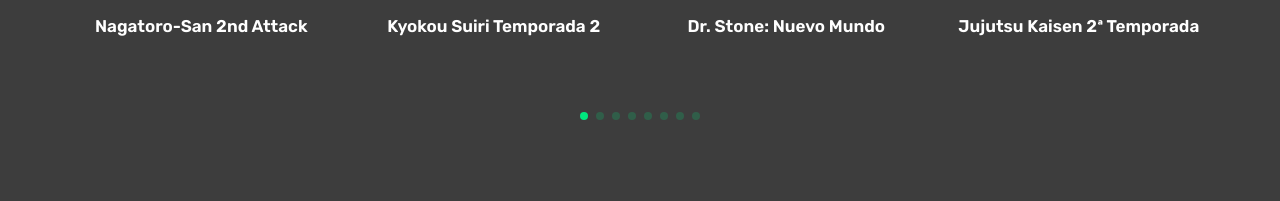
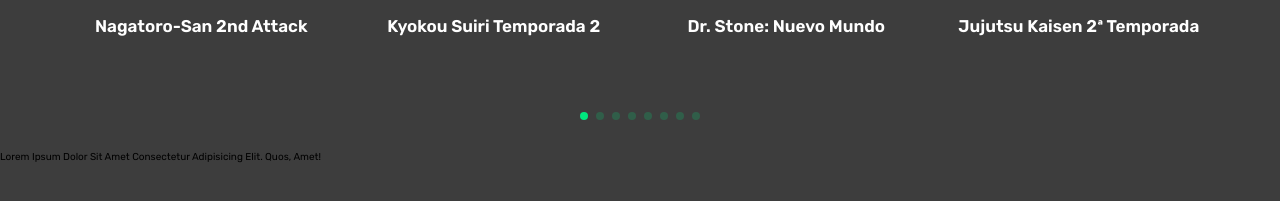
Before and after one commit to jos3lo89/header33, a plain HTML site: page index.html in a window 1280 px wide. Shown: the part 433-634 px from the top of the page. Drawn offline with nearby package versions, Linux system fonts and the light colour scheme.

Commit message:
6 commit

```diff
--- a/index.html
+++ b/index.html
@@ -109,6 +109,8 @@
 		</section>
 		<!-- swiper js section end -->
 
+		<p>Lorem ipsum dolor sit amet consectetur adipisicing elit. Quos, amet!</p>
+
 		<!-- swiper js -->
 		<script src="https://cdn.jsdelivr.net/npm/swiper@9/swiper-bundle.min.js"></script>
 		<!-- JavaScript file -->
```
